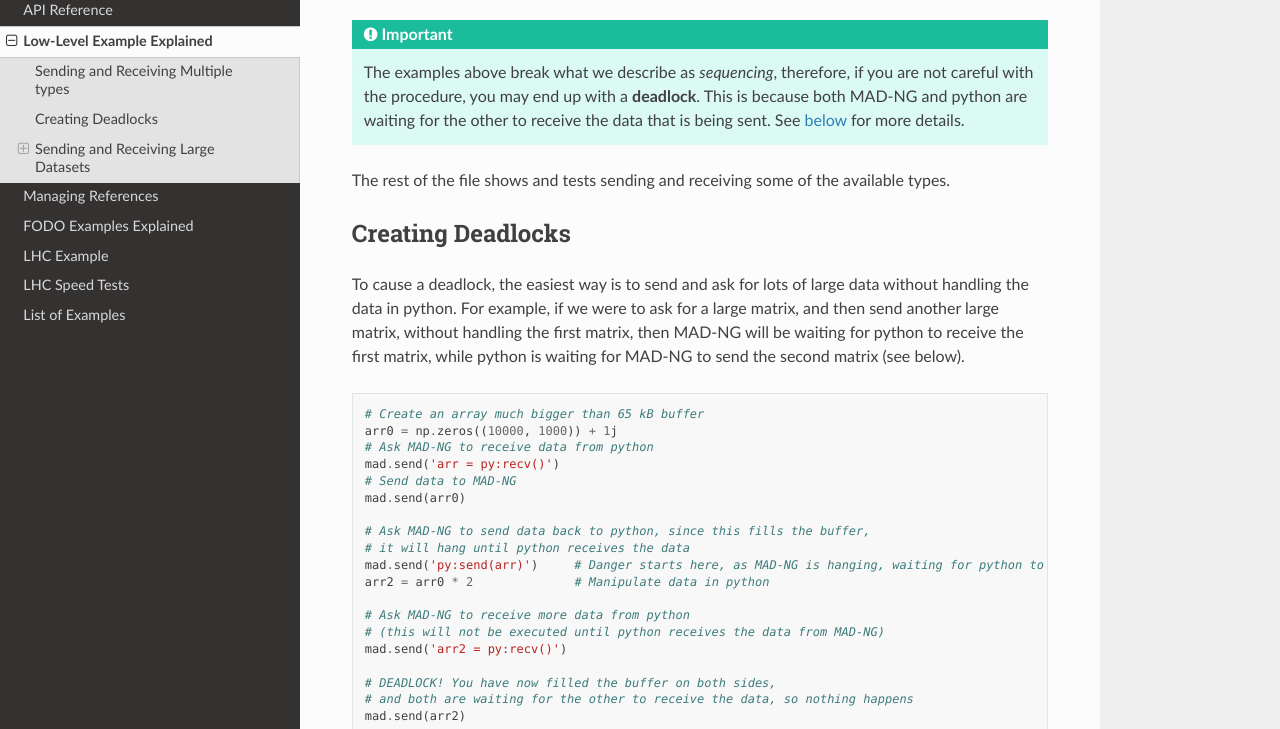
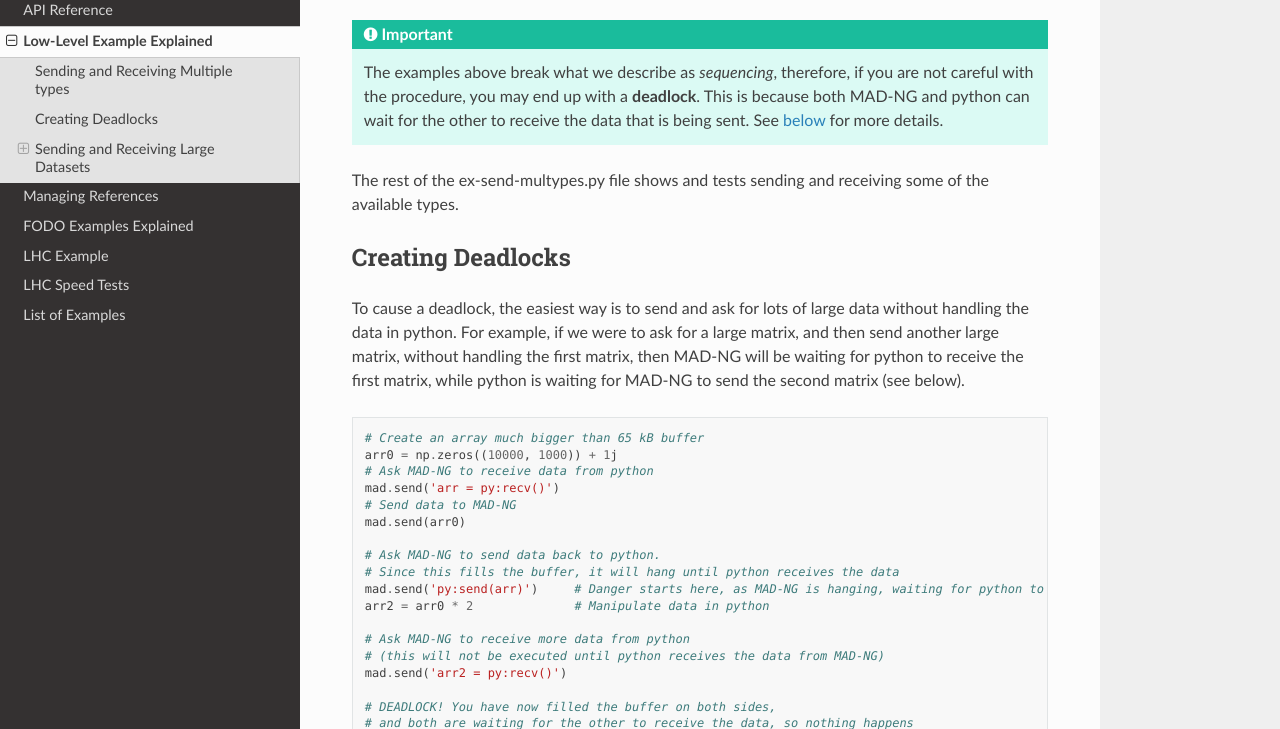
Before and after one commit to MethodicalAcceleratorDesign/MAD-NG.py, a Sphinx documentation site: the page built from docs/source/ex-lowlevel.rst, in a window 1280 px wide and 900 px high, scrolled down 956 px, cut to the strip 171-900 px from the top of the window. Built offline with Sphinx 7.4.7 and the Read the Docs theme 2.0.0, drawn with Linux system fonts in a browser that asks for light colours.

Commit message:
Fix typos

```diff
--- a/docs/source/ex-lowlevel.rst
+++ b/docs/source/ex-lowlevel.rst
@@ -33,9 +33,9 @@ We then receive all of the variables in the same order they were sent, time the
     :lines: 33-49
     :linenos:
 
-.. important:: The examples above break what we describe as *sequencing*, therefore, if you are not careful with the procedure, you may end up with a **deadlock**. This is because both MAD-NG and python are waiting for the other to receive the data that is being sent. See :ref:`below <deadlock>` for more details.
+.. important:: The examples above break what we describe as *sequencing*, therefore, if you are not careful with the procedure, you may end up with a **deadlock**. This is because both MAD-NG and python can wait for the other to receive the data that is being sent. See :ref:`below <deadlock>` for more details.
 
-The rest of the file shows and tests sending and receiving some of the available types.
+The rest of the ex-send-multypes.py file shows and tests sending and receiving some of the available types.
 
 .. _deadlock:
 
@@ -53,8 +53,8 @@ To cause a deadlock, the easiest way is to send and ask for lots of large data w
     # Send data to MAD-NG
     mad.send(arr0)
 
-    # Ask MAD-NG to send data back to python, since this fills the buffer,
-    # it will hang until python receives the data
+    # Ask MAD-NG to send data back to python.
+    # Since this fills the buffer, it will hang until python receives the data
     mad.send('py:send(arr)')     # Danger starts here, as MAD-NG is hanging, waiting for python to receive the data
     arr2 = arr0 * 2              # Manipulate data in python
 
```
